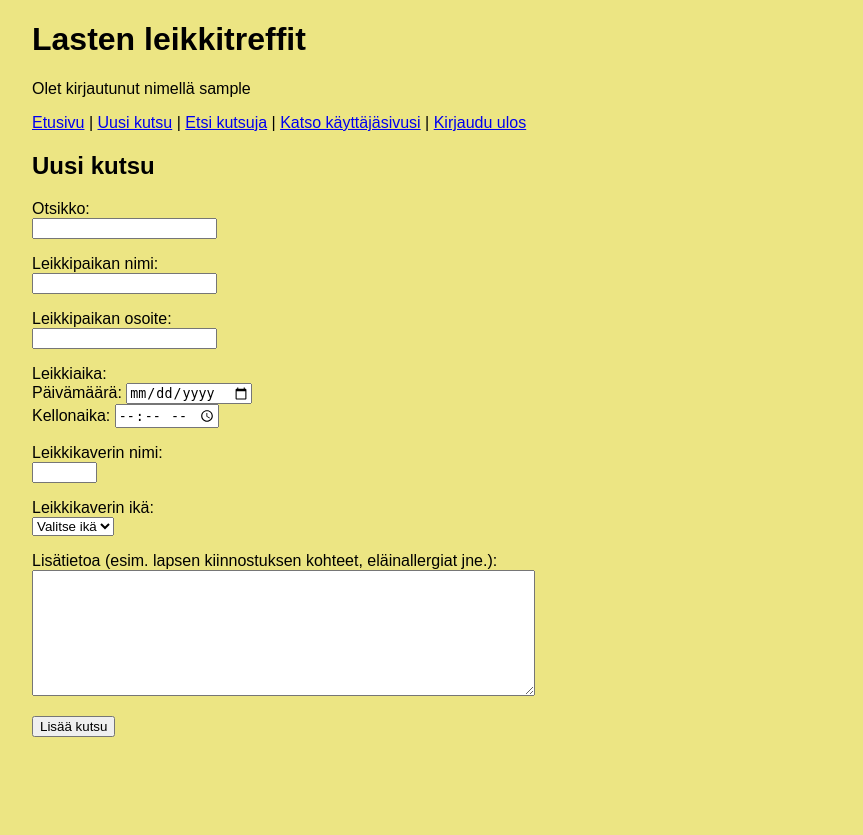
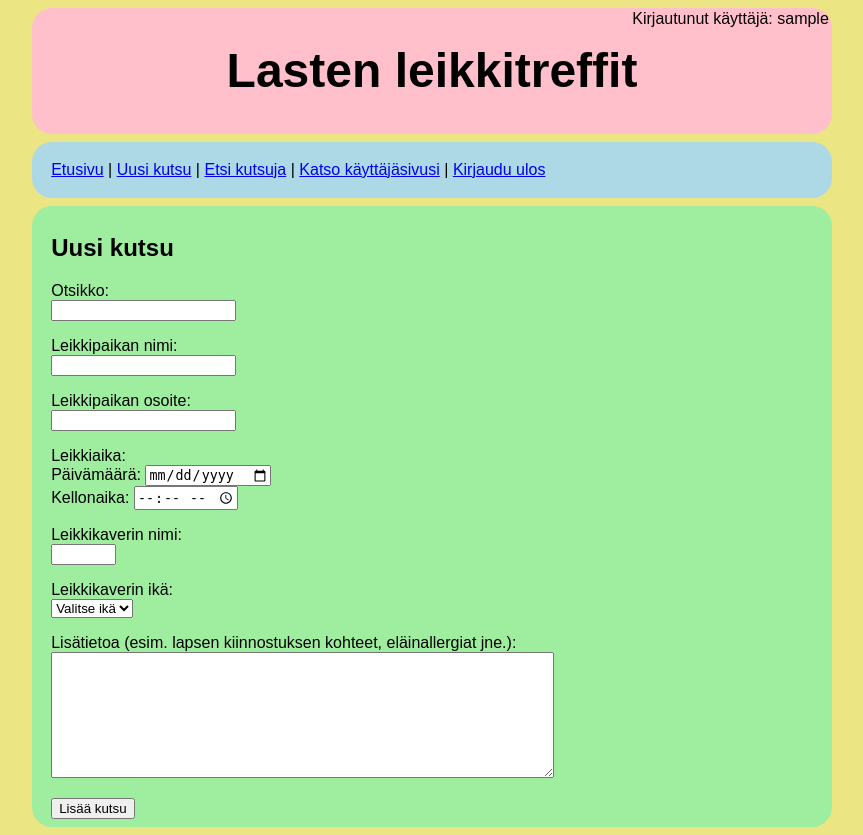
Before and after one commit to adii323/lastenleikkitreffit, a Flask app: page /new_invitation in a window 1280 px wide. Shown: the whole page, without its empty margins (208-1071 px from the left). Before the commit the page ends 737 px from the top, so only its background shows below. Run offline with Flask 3, Linux system fonts and the light colour scheme; the visitor is signed in with stand-in values (Sample User, id 1); data that the repository does not hold is empty.

Commit message:
Working on the appearence of the app

```diff
--- a/static/main.css
+++ b/static/main.css
@@ -5,8 +5,45 @@ body {
   background-color: rgb(236, 229, 131);
 }
 
+.header {
+  background-color: pink;
+  color: black;
+  padding: 0.2em 1.2em;
+  margin: 0.5em 0;
+  position: relative;
+  border-radius: 20px;
+  text-align: center;
+}
+
+.header .user {
+  position: absolute;
+  top: 0.1em;
+  right: 0.2em;
+  margin: 0;
+}
+
+.nav {
+  background-color: lightblue;
+  padding: 0.2em 1.2em;
+  margin: 0.5em 0;
+  border-radius: 20px;
+}
+
 .invitations {
-  border: 2px solid black;
-  margin: 1em;
-  padding: 0.5em 0.5em;
+  background-color: rgb(159, 238, 159);
+  padding: 0.5em 1.2em;
+  margin: 0.5em 0;
+  border-radius: 20px;
 }
+
+.answers {
+  background-color: rgb(203, 166, 238);
+  padding: 0.5em 1.2em;
+  margin: 0.5em 0;
+  border-radius: 20px;
+}
+
+h1 {
+  font-size: 3em;
+  font-family: Arial, Helvetica, sans-serif;
+}
--- a/templates/edit_invitation.html
+++ b/templates/edit_invitation.html
@@ -3,6 +3,7 @@
 {% block title %}Kutsun muokkaus{% endblock %}
 
 {% block content %}
+<div class="invitations">
 <h2>Kutsu: {{ invitation.title }}</h2>
 <form action="/update_invitation" method="post">
   <p>
@@ -74,4 +75,5 @@
   <input type="submit" name="update" value="Päivitä kutsua" />
   <input type="submit" name="back" value="Palaa takaisin">
 </form>
+</div>
 {% endblock %}
--- a/templates/find_invitations.html
+++ b/templates/find_invitations.html
@@ -3,6 +3,7 @@
 {% block title %}Etsi ilmoitus{% endblock %}
 
 {% block content %}
+<div class="invitations">
 <h2>Etsi kutsuja</h2>
 
 <form action="/find_invitations" method="get">
@@ -22,5 +23,5 @@
   {% endfor %}
 </ul>
 {% endif %}
-
+</div>
 {% endblock %}
--- a/templates/layout.html
+++ b/templates/layout.html
@@ -7,12 +7,14 @@
 </head>
 
 <body>
+  <div class="header">
   <h1>Lasten leikkitreffit</h1>
-
   {% if session.username %}
-  <p>
-    Olet kirjautunut nimellä {{ session.username }}
-  </p>
+    <p class="user">Kirjautunut käyttäjä: {{ session.username }}</p>
+  {% endif %}
+  </div>
+  {% if session.username %}
+  <div class="nav">
   <p>
     <a href="/">Etusivu</a> |
     <a href="/new_invitation">Uusi kutsu</a> |
@@ -28,6 +30,7 @@
     <a href="/find_invitations">Etsi kutsuja</a>
   {% endif %}
   </p>
+  </div>
 
   {% block content %}{% endblock %}
 
--- a/templates/new_invitation.html
+++ b/templates/new_invitation.html
@@ -3,6 +3,7 @@
 {% block title %}Lisää uusi kutsu{% endblock %}
 
 {% block content %}
+<div class="invitations">
 <h2>Uusi kutsu</h2>
 <form action="/create_invitation" method="post">
   <p>
@@ -60,13 +61,13 @@
       <option value="17">17</option>
       <option value="18">18</option>
     </select>
+  </p>
   <p>
     Lisätietoa (esim. lapsen kiinnostuksen kohteet, eläinallergiat jne.): <br />
     <textarea name="info" rows="8" cols="60" maxlength="1000"></textarea>
   </p>
-  </p>
   <input type="hidden" name="csrf_token" value="{{ session.csrf_token }}" />
   <input type="submit" value="Lisää kutsu" />
 </form>
-
+</div>
 {% endblock %}
--- a/templates/remove_invitation.html
+++ b/templates/remove_invitation.html
@@ -3,6 +3,7 @@
 {% block title %}Kutsun poisto{% endblock %}
 
 {% block content %}
+<div class="invitations">
 <h2>Kutsun poisto</h2>
 <h3>Kutsu: {{ invitation.title }} </h3>
 <p>Haluatko varmasti poistaa tämän kutsun?</p>
@@ -11,4 +12,5 @@
   <input type="submit" name="remove" value="Poista ilmoitus">
   <input type="submit" name="back" value="Palaa takaisin">
 </form>
+</div>
 {% endblock %}
--- a/templates/show_invitation.html
+++ b/templates/show_invitation.html
@@ -3,7 +3,7 @@
 {% block title %}{{ invitation.title }}{% endblock %}
 
 {% block content %}
-
+<div class="invitations">
 <h2>Kutsu: {{ invitation.title }}</h2>
 <p>
   Kutsuja: <a href="/user/{{ invitation.user_id }}">{{ invitation.username }}</a>
@@ -42,6 +42,8 @@
 <p>
   Lisätietoa: <br> {{ invitation.info | replace('\n', '<br>') | safe }}
 </p>
+</div>
+<div class="answers">
 <h2>Ilmoittautumiset</h2>
 {% if answers | count > 0 %}
 <ul>
@@ -109,5 +111,5 @@
   Kirjaudu sisään ilmoittautuaksesi mukaan leikkitreffeille: <a href="/login">Kirjaudu sisään</a>
   </p>
 {% endif %}
-
+</div>
 {% endblock %}
--- a/templates/show_user.html
+++ b/templates/show_user.html
@@ -5,6 +5,7 @@
 {% block content %}
 
 <h2>Käyttäjä {{ user.username }}</h2>
+<div class="invitations">
 <h3>Käyttäjän kutsut:</h3>
 <p>
   {% if invitations | count == 1 %}
@@ -36,5 +37,5 @@
   </li>
   {% endfor %}
 </ul>
-
-  {% endblock %}
+</div>
+{% endblock %}
```
Lines whose indentation alone changed are shown as unchanged.
